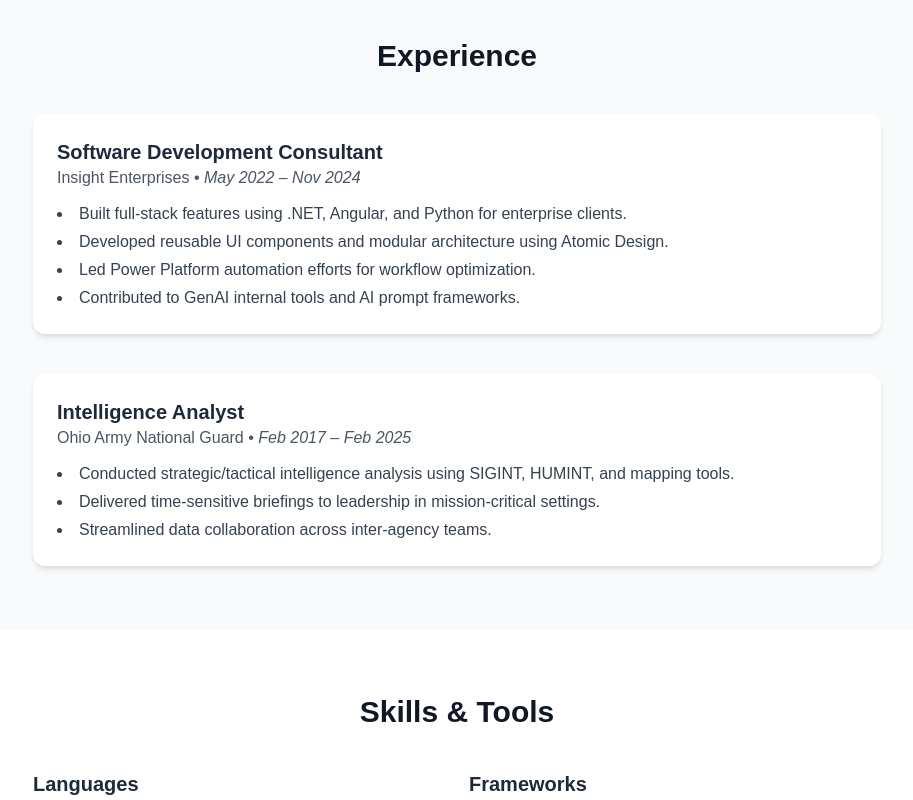
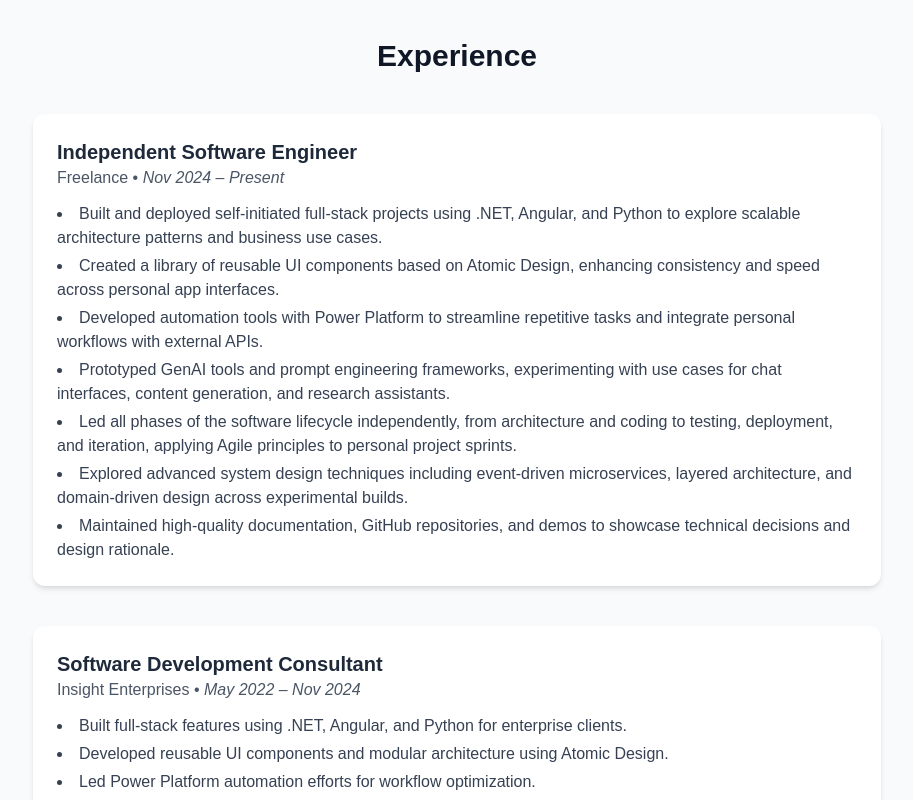
Before and after one commit to DeJuanSpencer/DeJuanSpencer.github.io, a Next.js app in the folder frontend/: page / in a window 1280 px wide. Shown: the part 1740-2540 px from the top of the page, without its empty margins (183-1096 px from the left). Built offline with nearby package versions, Linux system fonts and the light colour scheme.

Commit message:
Added freelancing work

```diff
--- a/frontend/src/app/components/Experience.tsx
+++ b/frontend/src/app/components/Experience.tsx
@@ -1,4 +1,19 @@
 const experience = [
+  {
+    title: "Independent Software Engineer",
+    company: "Freelance",
+    duration: "Nov 2024 – Present",
+    bullets: [
+      "Built and deployed self-initiated full-stack projects using .NET, Angular, and Python to explore scalable architecture patterns and business use cases.",
+      "Created a library of reusable UI components based on Atomic Design, enhancing consistency and speed across personal app interfaces.",
+      "Developed automation tools with Power Platform to streamline repetitive tasks and integrate personal workflows with external APIs.",
+      "Prototyped GenAI tools and prompt engineering frameworks, experimenting with use cases for chat interfaces, content generation, and research assistants.",
+      "Led all phases of the software lifecycle independently, from architecture and coding to testing, deployment, and iteration, applying Agile principles to personal project sprints.",
+      "Explored advanced system design techniques including event-driven microservices, layered architecture, and domain-driven design across experimental builds.",
+      "Maintained high-quality documentation, GitHub repositories, and demos to showcase technical decisions and design rationale.",
+    ],
+  },
+
   {
     title: "Software Development Consultant",
     company: "Insight Enterprises",
```
